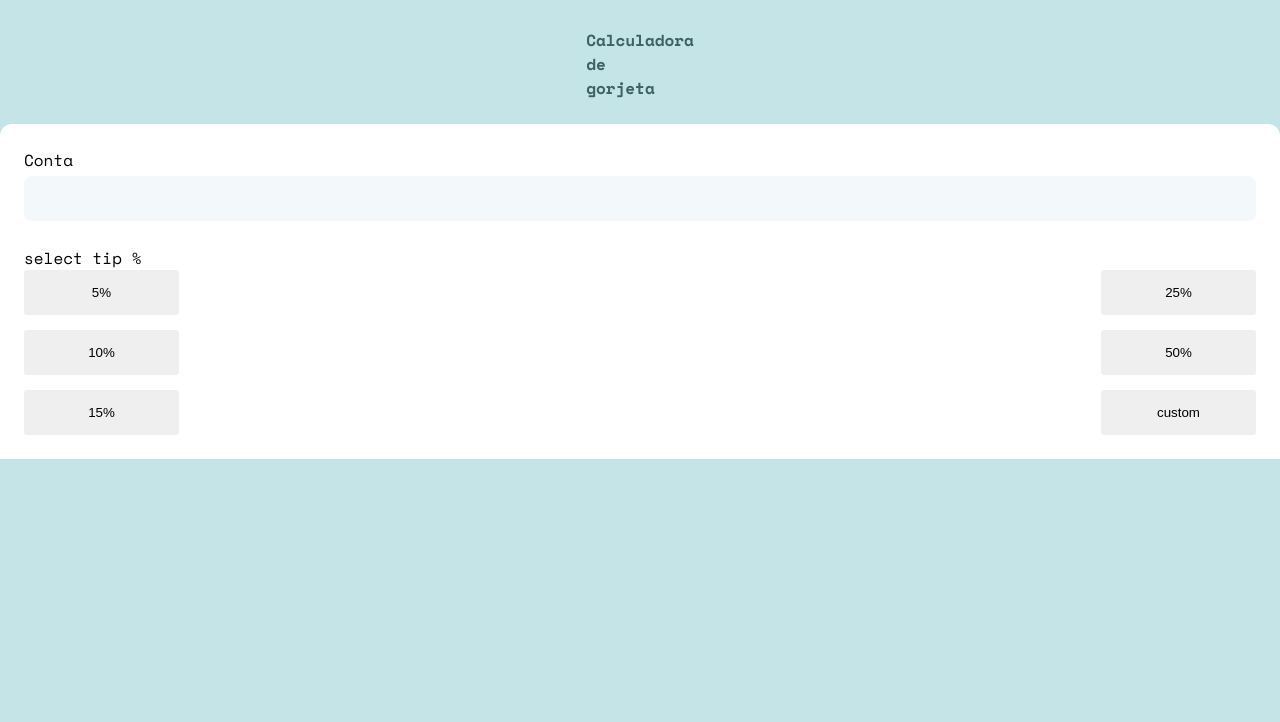
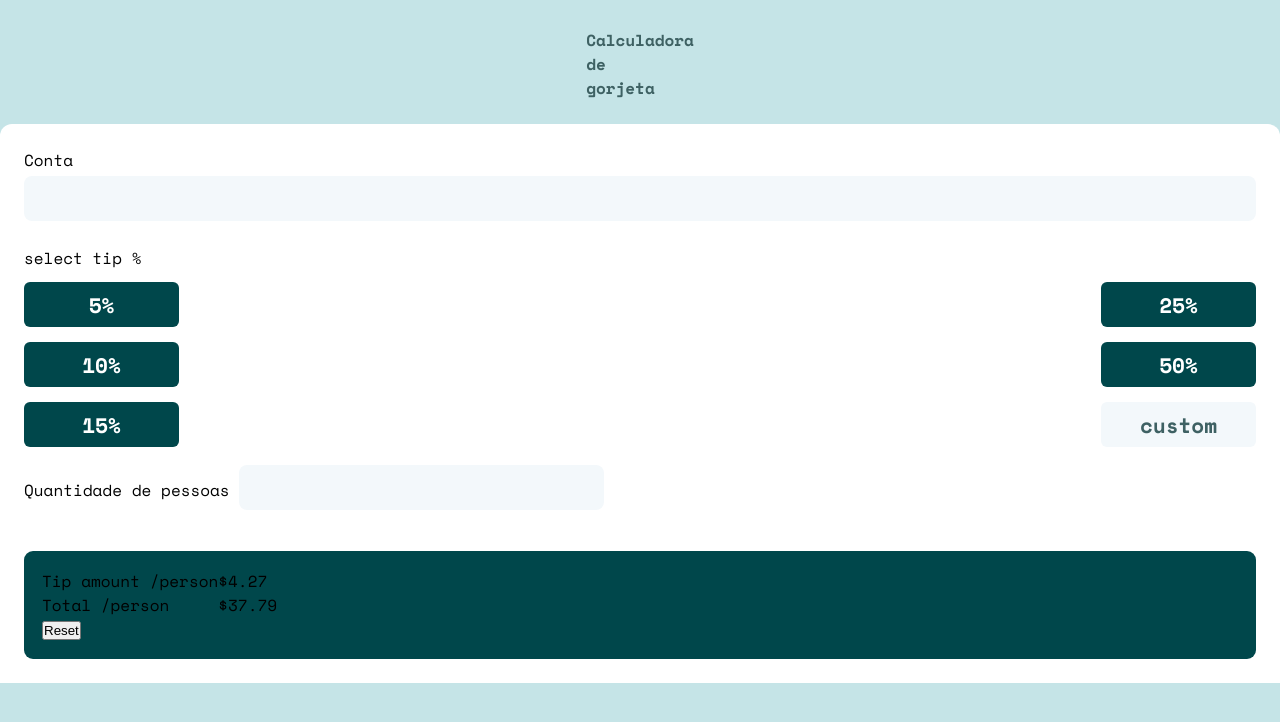
Before and after one commit to pachecx/Calculadora-de-gorjeta, a plain HTML site: page calculadora/index.html in a window 1280 px wide. Drawn offline with nearby package versions, Linux system fonts and the light colour scheme.

Commit message:
add update

```diff
--- a/calculadora/index.html
+++ b/calculadora/index.html
@@ -75,6 +75,54 @@
 
             </div>
 
+            <div class="qnt">
+
+                <label>Quantidade de pessoas</label>
+                <input
+                type="text"
+                for="quantidade"
+                id="quantidade"/>
+
+            </div>
+
+            <div class="total">
+
+                <div class="base-inf">
+                    <div class="inf">
+                        <p>
+                            Tip amount
+                            <span>
+                                /person
+                            </span>
+                        </p>
+
+                        <p>
+                            Total
+                            <span>
+                                /person
+                            </span>
+                        </p>
+                    </div>
+
+                    <div class="values">
+                       <span class="value1">
+                            $4.27
+                       </span>
+
+                       <span class="valuetotal">
+                            $37.79
+                       </span>
+                    </div>
+                </div>
+
+                <button class="clear">
+                    <span>
+                        Reset
+                    </span>
+                </button>
+
+            </div>
+
         </div>
     </main>
 
--- a/calculadora/style.css
+++ b/calculadora/style.css
@@ -48,7 +48,8 @@ label{
     margin-bottom: .4rem;
 }
 
-.bill input{
+.bill input,
+.qnt input{
     background: var(--bc-input);
     border: none;
     border-radius: .8rem;
@@ -59,9 +60,11 @@ label{
     margin-bottom: 2.5rem;
 }
 
+
 .select-tip{
     display: flex;
     justify-content: space-between;
+    margin-top: 1.2rem;
 }
 
 .column1,
@@ -75,6 +78,45 @@ label{
 .select-tip .column2 button{
     height: 4.5rem;
     width: 15.5rem;
-    border-radius: .3rem;
+    border-radius: .6rem;
     border: none;
 }
+
+.column1 button,
+.column2 button{
+    background: var(--bc-options);
+    color: var(--bc-card);
+    font-weight: bold;
+    font-size: 2.1rem;
+    font-family: 'Space Mono', monospace;
+}
+
+.column2 button:last-child{
+    background: var(--bc-input);
+    color: var(--fc-h1);
+}
+
+.qnt{
+    margin: 1.8rem auto 1.2rem;
+}
+
+.qnt #quantidade{
+    margin-bottom: 2.9rem;
+}
+
+.total{
+    background: var(--bc-options);
+    min-width: 3.75rem;
+    min-height: 2.60rem;
+    border-radius: .9rem;
+    padding: 1.8rem;
+}
+
+.base-inf{
+    display: flex;
+}
+
+.values{
+ display: flex;
+ flex-direction: column;
+}
```
